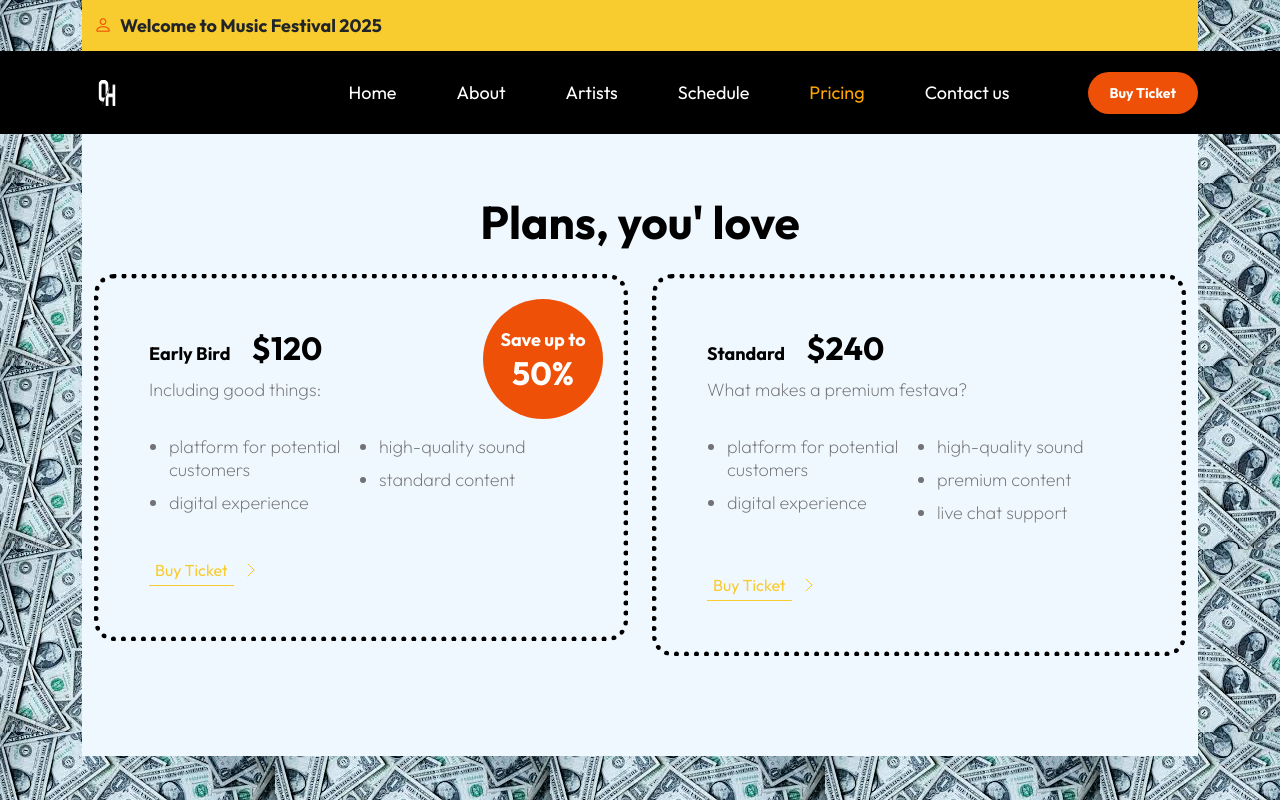
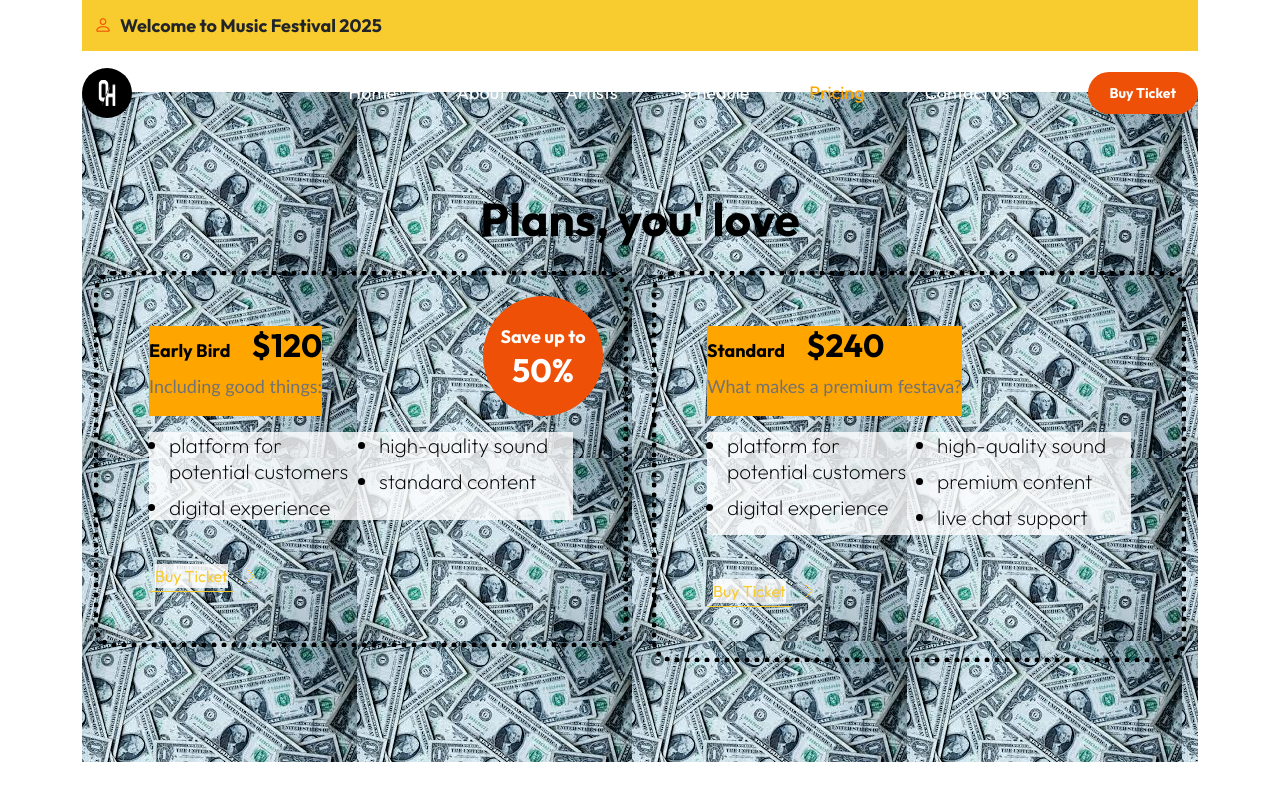
Before and after one commit to Othmanehaiba/Breif-1, a plain HTML site: page section_5.html in a window 1280 px wide. Drawn offline with Linux system fonts and the light colour scheme.

Commit message:
i modified some issues in the pricing page

```diff
--- a/css/templatemo-festava-live.css
+++ b/css/templatemo-festava-live.css
@@ -789,6 +789,9 @@ strong {
   color: var(--link-hover-color);
 }
 
+#section_5{
+  background-image: url(images/download\ \(2\).jpg);
+}
 
 
 
--- a/section_5.html
+++ b/section_5.html
@@ -16,12 +16,8 @@
 
         <link href="css/templatemo-festava-live.css" rel="stylesheet">
 </head>
-<body style="background-image: url(images/download\ \(2\).jpg);">
-    <style>
-    .navbar{
-        background-color: black;
-    }
-</style>
+<body >
+
     <div class="container">
         <header class="site-header">
                 <div class="container">
@@ -77,16 +73,13 @@
                 </div>
                 </nav>
             </header>
-                    <a class="navbar-brand" href="index.html">
-                        Festava Live
-                    </a>
 
                     <a href="ticket.html" class="btn custom-btn d-lg-none ms-auto me-4">Buy Ticket</a>
 
                     <button class="navbar-toggler" type="button" data-bs-toggle="collapse" data-bs-target="#navbarNav" aria-controls="navbarNav" aria-expanded="false" aria-label="Toggle navigation">
                         <span class="navbar-toggler-icon"></span>
                     </button>
-    <section class="pricing-section section-padding section-bg" id="section_5">
+    <section class="pricing-section section-padding section-bg" id="section_5" style="background-image: url(images/download\ \(2\).jpg);">
                 <div class="container">
                     <div class="row">
 
@@ -97,27 +90,27 @@
                         <div class="col-lg-6 col-12">
                             <div class="pricing-thumb">
                                 <div class="d-flex">
-                                    <div>
+                                    <div style="background-color: orange;">
                                         <h3><small>Early Bird</small> $120</h3>
 
-                                        <p>Including good things:</p>
+                                        <p style="font-family:'Gill Sans', 'Gill Sans MT', Calibri, 'Trebuchet MS', sans-serif;">Including good things:</p>
                                     </div>
 
                                     <p class="pricing-tag ms-auto">Save up to <span>50%</span></h2>
                                 </div>
 
-                                <ul class="pricing-list mt-3">
-                                    <li class="pricing-list-item">platform for potential customers</li>
+                                <ul class="pricing-list mt-3" style="background-color: rgba(255, 255, 255, 0.806);">
+                                    <li class="pricing-list-item" style="color: black; font-size: 130%;">platform for potential customers</li>
 
-                                    <li class="pricing-list-item">digital experience</li>
+                                    <li class="pricing-list-item" style="color: black; font-size: 130%;">digital experience</li>
 
-                                    <li class="pricing-list-item">high-quality sound</li>
+                                    <li class="pricing-list-item" style="color: black; font-size: 130%;">high-quality sound</li>
 
-                                    <li class="pricing-list-item">standard content</li>
+                                    <li class="pricing-list-item" style="color: black; font-size: 130%;">standard content</li>
                                 </ul>
 
                                 <a class="link-fx-1 color-contrast-higher mt-4" href="ticket.html">
-                                    <span>Buy Ticket</span>
+                                    <span style="background-color: rgba(255, 255, 255, 0.806);">Buy Ticket</span>
                                     <svg class="icon" viewBox="0 0 32 32" aria-hidden="true"><g fill="none" stroke="currentColor" stroke-linecap="round" stroke-linejoin="round"><circle cx="16" cy="16" r="15.5"></circle><line x1="10" y1="18" x2="16" y2="12"></line><line x1="16" y1="12" x2="22" y2="18"></line></g></svg>
                                 </a>
                             </div>
@@ -126,27 +119,27 @@
                         <div class="col-lg-6 col-12 mt-4 mt-lg-0">
                             <div class="pricing-thumb">
                                 <div class="d-flex">
-                                    <div>
-                                        <h3><small>Standard</small> $240</h3>
+                                    <div style="background-color: orange;">
+                                        <h3 ><small>Standard</small> $240</h3>
 
-                                        <p>What makes a premium festava?</p>
+                                        <p style="font-family:'Gill Sans', 'Gill Sans MT', Calibri, 'Trebuchet MS', sans-serif;">What makes a premium festava?</p>
                                     </div>
                                 </div>
 
-                                <ul class="pricing-list mt-3">
-                                    <li class="pricing-list-item">platform for potential customers</li>
+                                <ul class="pricing-list mt-3" style="background-color: rgba(255, 255, 255, 0.806);">
+                                    <li class="pricing-list-item" style="color: black; font-size: 130%;">platform for potential customers</li>
 
-                                    <li class="pricing-list-item">digital experience</li>
+                                    <li class="pricing-list-item" style="color: black; font-size: 130%;">digital experience</li>
 
-                                    <li class="pricing-list-item">high-quality sound</li>
+                                    <li class="pricing-list-item" style="color: black; font-size: 130%;">high-quality sound</li>
 
-                                    <li class="pricing-list-item">premium content</li>
+                                    <li class="pricing-list-item" style="color: black; font-size: 130%;">premium content</li>
 
-                                    <li class="pricing-list-item">live chat support</li>
+                                    <li class="pricing-list-item" style="color: black; font-size: 130%;">live chat support</li>
                                 </ul>
 
                                 <a class="link-fx-1 color-contrast-higher mt-4" href="ticket.html">
-                                    <span>Buy Ticket</span>
+                                    <span style="background-color: rgba(255, 255, 255, 0.806);">Buy Ticket</span>
                                     <svg class="icon" viewBox="0 0 32 32" aria-hidden="true"><g fill="none" stroke="currentColor" stroke-linecap="round" stroke-linejoin="round"><circle cx="16" cy="16" r="15.5"></circle><line x1="10" y1="18" x2="16" y2="12"></line><line x1="16" y1="12" x2="22" y2="18"></line></g></svg>
                                 </a>
                             </div>
```
